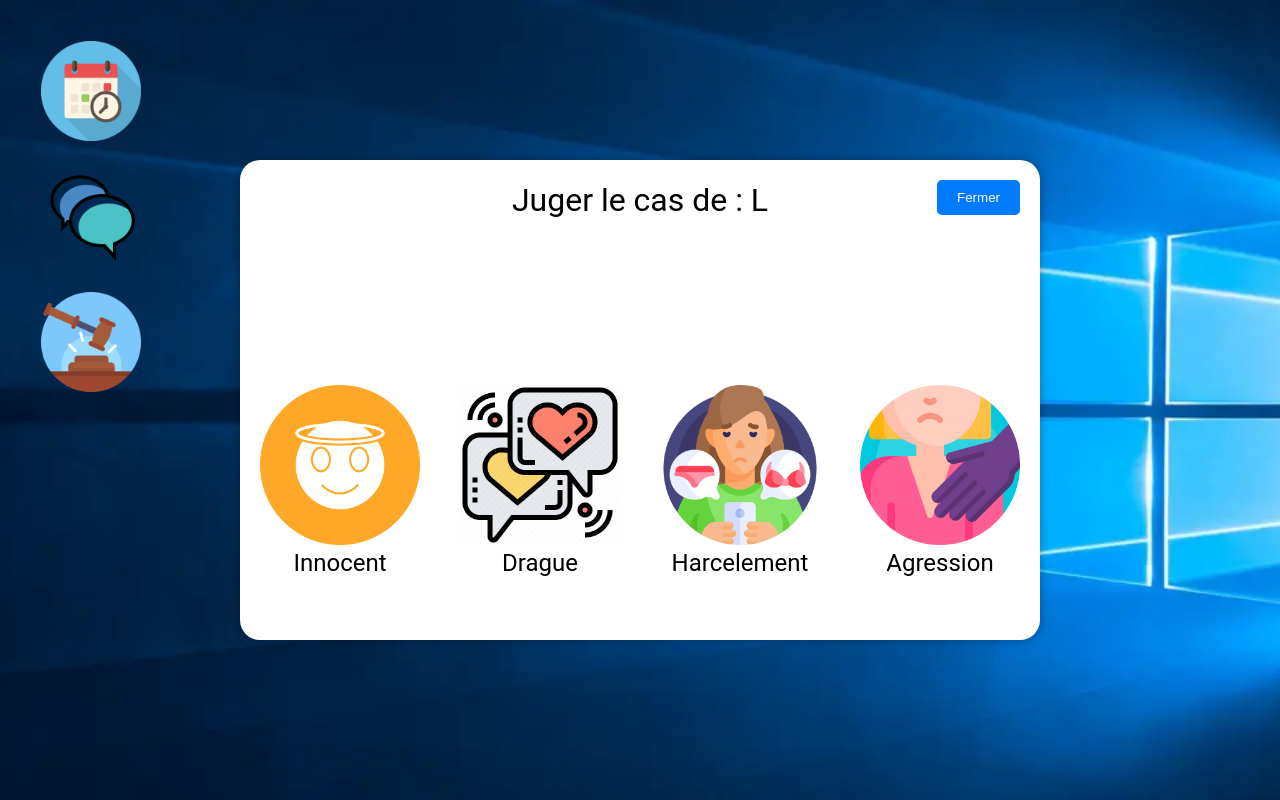
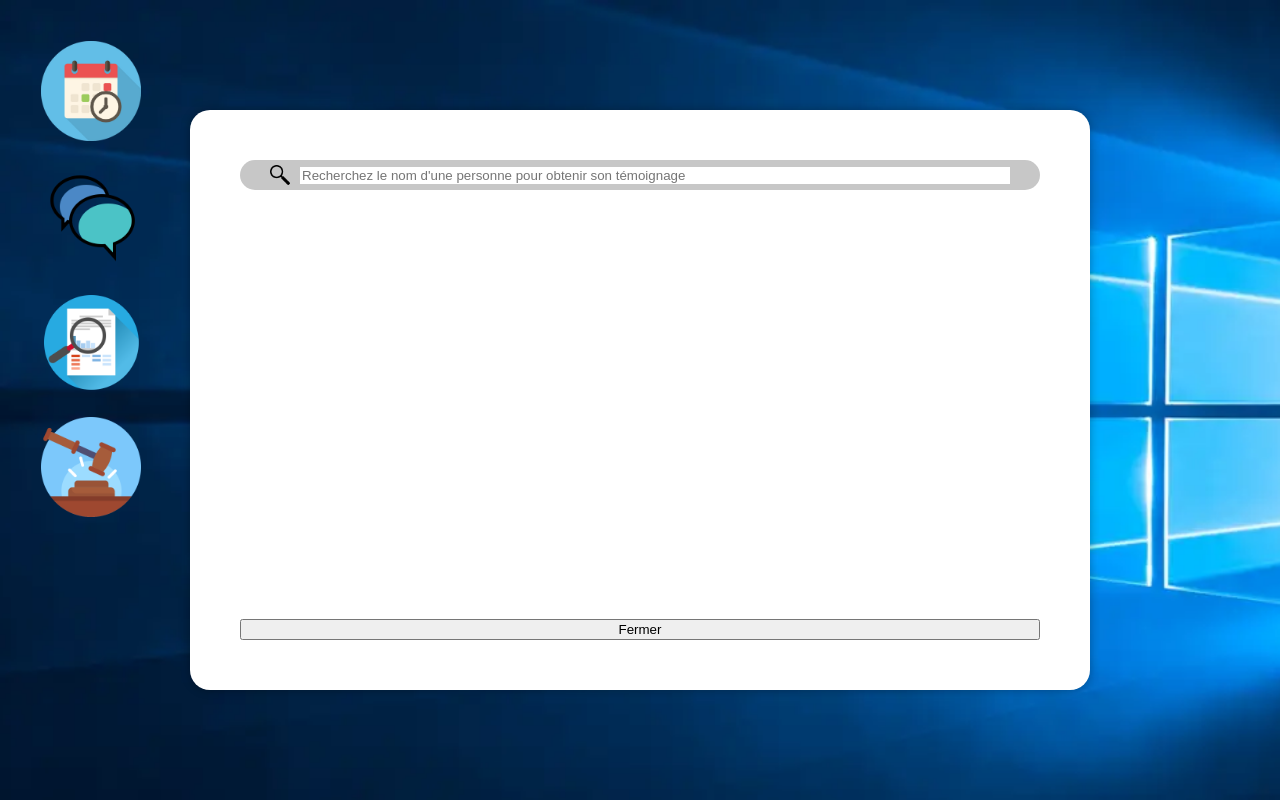
Before and after one commit to rydward/workshopI1, a plain HTML site: page index.html in a window 1280 px wide. Both pictures are taken after a click on the element 75 px from the left and 313 px from the top of the page. Drawn offline with Linux system fonts and the light colour scheme.

Commit message:
searchBar

```diff
--- a/css/desktop.css
+++ b/css/desktop.css
@@ -50,7 +50,8 @@ body {
 
 #iconConv,
 #iconAgenda,
-#iconVerdict {
+#iconVerdict,
+#iconSearch {
   width: 100px;
   height: 100px;
   margin-left: 2%;
@@ -62,12 +63,14 @@ body {
 
 #iconConv,
 #iconAgenda,
-#iconVerdict :hover {
+#iconVerdict,
+#iconSearch :hover {
   cursor: pointer;
 }
 #iconConv:active,
 #iconAgenda:active,
-#iconVerdict:active {
+#iconVerdict:active,
+#iconSearch:active {
   transform: scale(0.9);
 }
 
@@ -144,7 +147,7 @@ td:first-child {
 
 /* Style pour les messages */
 .message {
-  background-color: #f2f2f2;
+  background-color: #dee1e7;
   padding: 10px;
   margin: 5px 0;
   border-radius: 5px;
@@ -182,7 +185,8 @@ td:first-child {
 
 #popupConv,
 #popupVerdict,
-#popupFinish {
+#popupFinish,
+#popupSearch {
   display: none;
   position: fixed;
   top: 50%;
@@ -234,3 +238,40 @@ td:first-child {
   padding: 20px;
   flex-direction: column;
 }
+
+#popupSearch {
+  padding: 50px;
+  flex-direction: column;
+  justify-content: space-between;
+}
+
+#search-input-container {
+  display: flex;
+  align-items: center;
+  gap: 10px;
+  padding: 5px 30px;
+  background: #c7c7c7;
+  border-radius: 100px;
+}
+
+#searchImage {
+  height: 20px;
+  width: 20px;
+}
+
+#search-input {
+  flex: 1;
+  border: none;
+}
+
+#temoin-container-text {
+  padding-left: 20px;
+  overflow-y: auto;
+}
+
+#temoin-container {
+  flex: 1;
+  display: flex;
+  flex-direction: column;
+  gap: 10px;
+}
--- a/index.html
+++ b/index.html
@@ -9,6 +9,7 @@
     <body>
         <div id="iconAgenda"><img class="icon" src="img/agenda.png"></div>
         <div id="iconConv"><img class="icon" src="img/conversation.png"></div>
+        <div id="iconSearch"><img class="icon" src="img/search.png"></div>
         <div id="iconVerdict"><img class="icon" src="img/verdict.png"></div>
 
         <div id="popupAgenda" class="popup">
@@ -66,6 +67,22 @@
             <button id="closeVerdict" class="buttonClosePopupVerdict">Fermer</button>
         </div>
 
+        <div id="popupSearch">
+            <div id="search-input-container">
+                <image id="searchImage" src="img/loupe.png">
+                <input id="search-input" type="text"
+                    placeholder="Recherchez le nom d'une personne pour obtenir son témoignage">
+            </div>
+
+            <div id="temoin-container">
+                <h1 id="temoin-container-title"></h1>
+                <div id="temoin-container-text"></div>
+            </div>
+
+            <button id="closeSearch" class="buttonClosePopupSearch">Fermer</button>
+
+        </div>
+
         <div id="popupFinish">
             <h1 id="finish-title"></h1>
             <p id="finish-content"></p>
--- a/js/script.js
+++ b/js/script.js
@@ -12,8 +12,15 @@ const iconVerdict = document.getElementById("iconVerdict");
 const popupVerdict = document.getElementById("popupVerdict");
 const closeBtnVerdict = document.getElementById("closeVerdict");
 
+const iconSearch = document.getElementById("iconSearch");
+const popupSearch = document.getElementById("popupSearch");
+const closeBtnSearch = document.getElementById("closeSearch");
+
 const conversationList = document.getElementById("conversation-list");
 const chatContainer = document.getElementById("chat-container");
+
+const loupeIcon = document.getElementById("searchImage");
+const searchInput = document.getElementById("search-input");
 
 const verdictButtonInnocent = document.getElementById(
   "verdict-button-innocent"
@@ -143,6 +150,10 @@ iconConv.addEventListener("click", () => {
   popupConv.style.display = "flex";
 });
 
+iconSearch.addEventListener("click", () => {
+  popupSearch.style.display = "flex";
+});
+
 // Événement pour fermer l'agenda
 closeBtnAgenda.addEventListener("click", () => {
   popupAgenda.style.display = "none";
@@ -155,6 +166,10 @@ closeBtnConv.addEventListener("click", () => {
 
 closeBtnVerdict.addEventListener("click", () => {
   popupVerdict.style.display = "none";
+});
+
+closeBtnSearch.addEventListener("click", () => {
+  popupSearch.style.display = "none";
 });
 
 // Charger le fichier JSON (utilisez le chemin approprié vers votre fichier JSON)
@@ -188,3 +203,18 @@ function setFinish(title, text) {
 
   document.getElementById("finish-content").innerHTML = text.text;
 }
+
+loupeIcon.addEventListener("click", () => {
+  const searchValue = searchInput.value;
+  const temoignages = data["case1"].temoignages;
+
+  const filteredTemoignages = temoignages.findIndex(
+    (temoignage) => temoignage.name.toUpperCase() === searchValue.toUpperCase()
+  );
+
+  document.getElementById("temoin-container-title").innerHTML =
+    "temoignage de : " + temoignages[filteredTemoignages].name;
+
+  document.getElementById("temoin-container-text").innerHTML =
+    temoignages[filteredTemoignages].text;
+});
```
Also changed, not shown: img/loupe.png (added), img/search.png (added).
